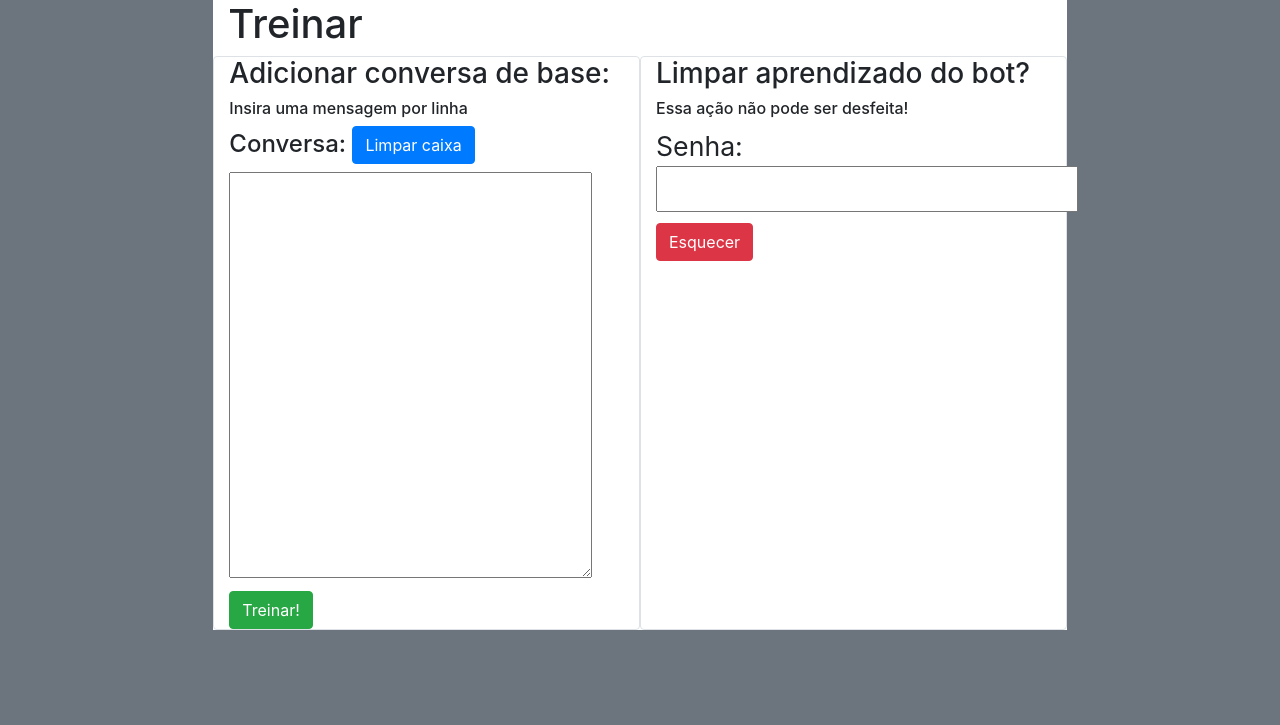
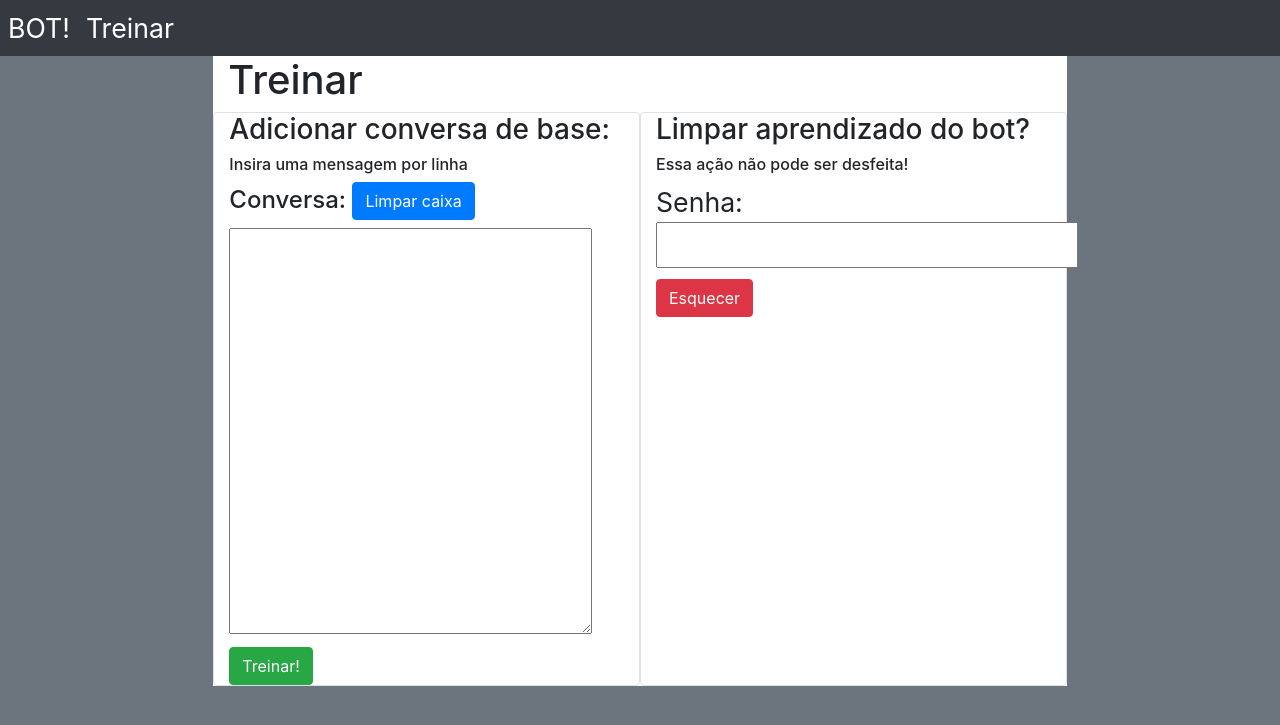
Before and after one commit to vitorassis/chatbot, a Python web app: template app/templates/train.html in a window 1280 px wide. Shown: the top 725 px of the page. Run offline with Jinja, Linux system fonts and the light colour scheme; the template is opened without the code that fills it, so the values that code supplies are empty.

Commit message:
modified:   app/templates/index.html 	modified:   app/templates/train.html 	modified:   db.sqlite3

```diff
--- a/app/templates/train.html
+++ b/app/templates/train.html
@@ -7,7 +7,32 @@
         <link href="https://fonts.googleapis.com/icon?family=Material+Icons" rel="stylesheet">
 
     </head>
-    <body class="bg-secondary" style="font-size:20pt;">
+    <body class="bg-secondary" style="font-size:20pt;overflow-x:hidden">
+
+        <!-- NAVBAR -->
+
+        <div class="row fixed-top">
+            <div class="col-md-12 bg-dark d-flex flex-row">
+                <div class="p-2 text-white">
+                    <a href="/" class="text-white">
+                        BOT!
+                    </a>
+                </div>
+                <div class="p-2 text-white">
+                    Treinar
+                </div>
+            </div>
+        </div>
+        <div class="row">
+            <div class="col-md-12 bg-dark d-flex flex-row">
+                <div class="p-2 text-white">
+                    .
+                </div>
+            </div>
+        </div>
+
+        <!-- FIM NAVBAR -->
+
 
         <div class="container col-md-8 bg-white">
             <h1>Treinar</h1>
```
Also changed, not shown: app/templates/index.html (+27 -1 lines), db.sqlite3.
